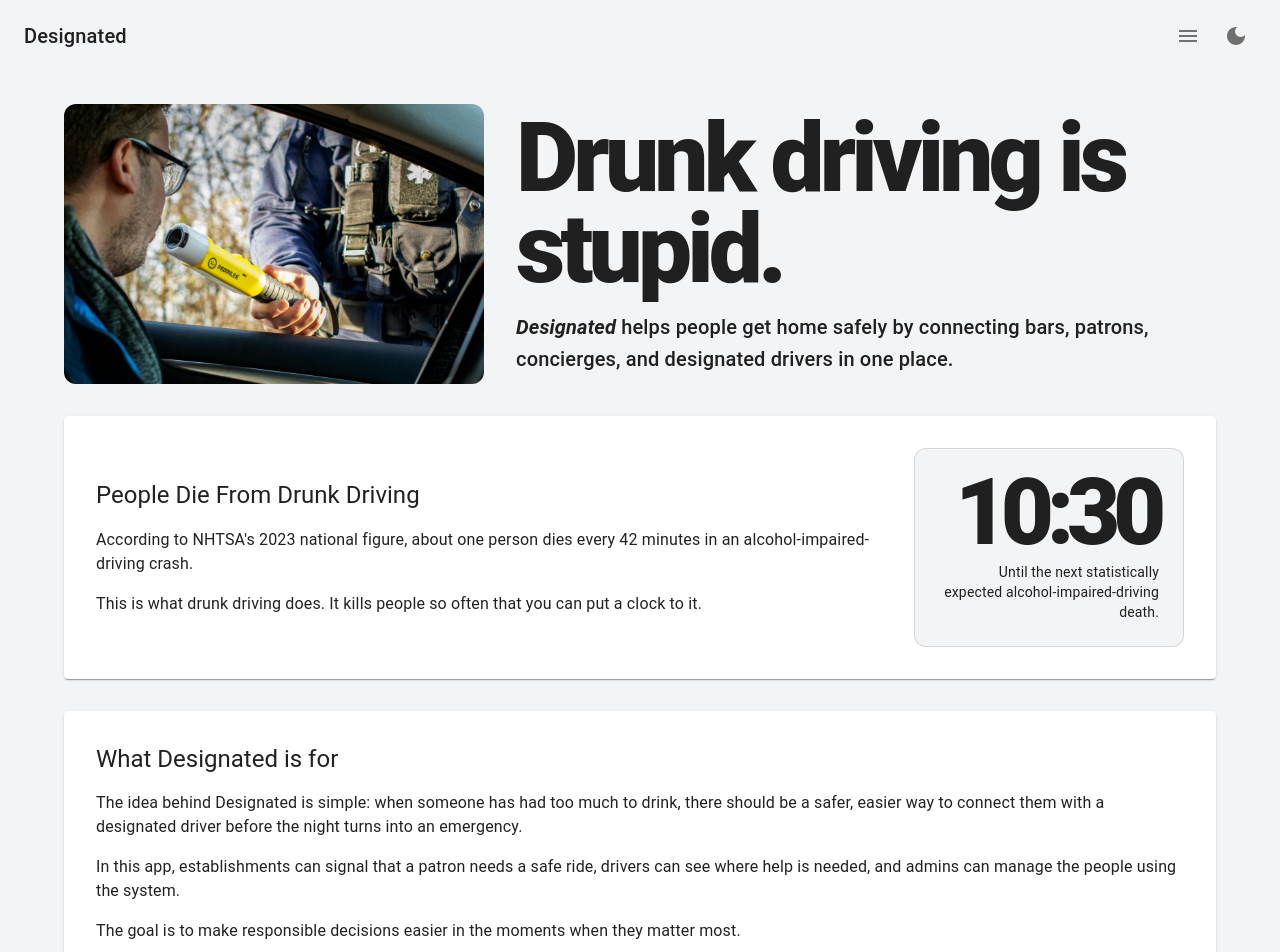
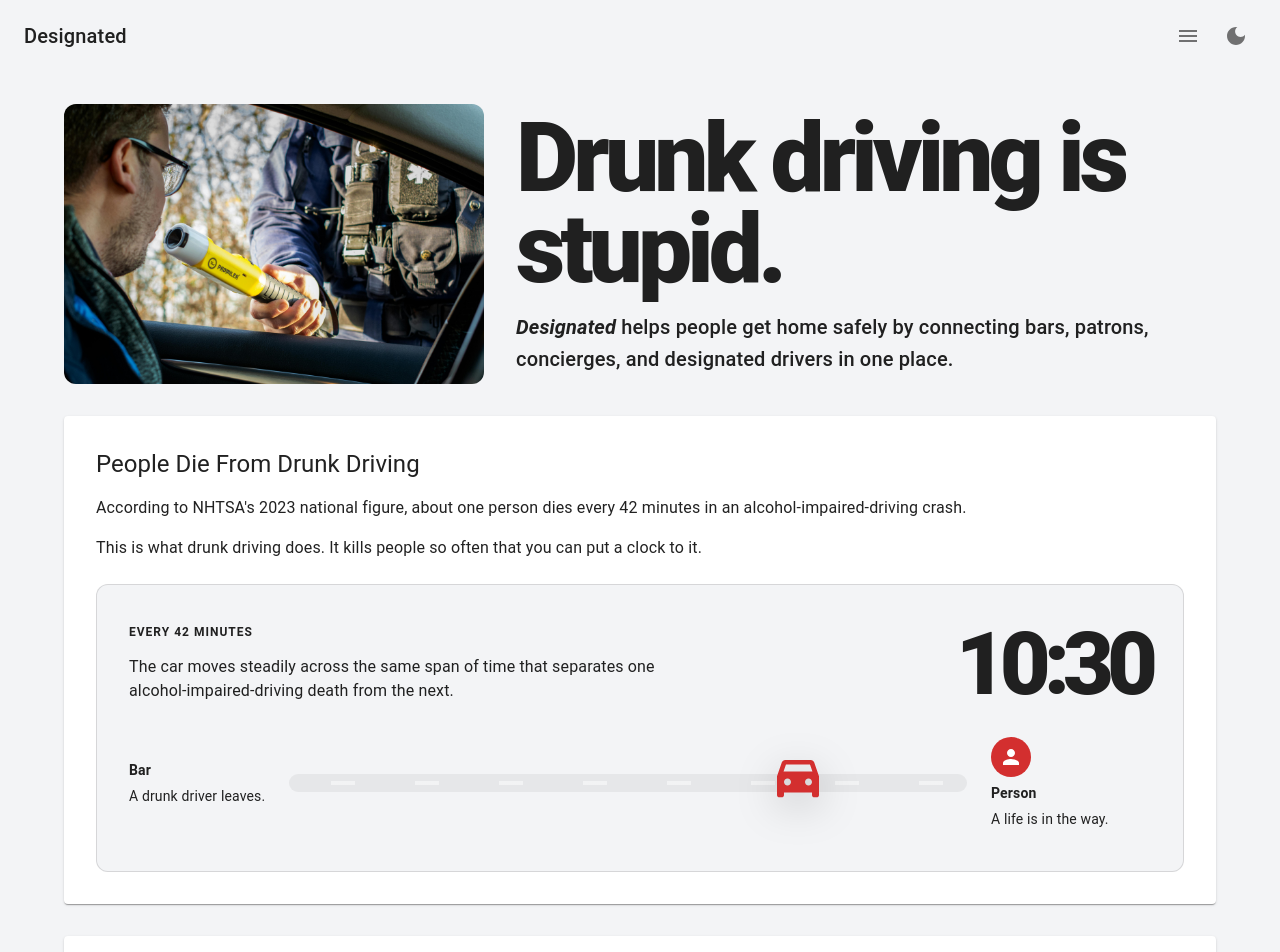
Before and after one commit to matthewlovestocode/designated, a Next.js app in the folder apps/web/: page / in a window 1280 px wide. Shown: the top 952 px of the page. Built offline with nearby package versions, Linux system fonts and the light colour scheme; what @mui/material-nextjs would draw is missing.

Commit message:
Add linear death clock section

```diff
--- /dev/null
+++ b/apps/web/app/components/linear-death-clock.tsx
@@ -0,0 +1,211 @@
+"use client";
+
+import { useEffect, useState } from "react";
+import DirectionsCarFilledIcon from "@mui/icons-material/DirectionsCarFilled";
+import PersonIcon from "@mui/icons-material/Person";
+import Box from "@mui/material/Box";
+import Paper from "@mui/material/Paper";
+import Stack from "@mui/material/Stack";
+import Typography from "@mui/material/Typography";
+
+const DEATH_INTERVAL_MS = 42 * 60 * 1000;
+const CLOCK_EPOCH_MS = Date.UTC(2025, 0, 1, 0, 0, 0);
+
+function getRemainingMs(now = Date.now()) {
+  const elapsed = (now - CLOCK_EPOCH_MS) % DEATH_INTERVAL_MS;
+  const normalizedElapsed = elapsed < 0 ? elapsed + DEATH_INTERVAL_MS : elapsed;
+
+  return DEATH_INTERVAL_MS - normalizedElapsed;
+}
+
+function formatRemaining(ms: number) {
+  const totalSeconds = Math.max(0, Math.floor(ms / 1000));
+  const minutes = Math.floor(totalSeconds / 60);
+  const seconds = totalSeconds % 60;
+
+  return `${String(minutes).padStart(2, "0")}:${String(seconds).padStart(2, "0")}`;
+}
+
+export default function LinearDeathClock() {
+  const [remainingMs, setRemainingMs] = useState(() => getRemainingMs());
+
+  useEffect(() => {
+    const timer = window.setInterval(() => {
+      setRemainingMs(getRemainingMs());
+    }, 1000);
+
+    return () => {
+      window.clearInterval(timer);
+    };
+  }, []);
+
+  const progress = (DEATH_INTERVAL_MS - remainingMs) / DEATH_INTERVAL_MS;
+  const clampedProgress = Math.min(Math.max(progress, 0), 1);
+
+  return (
+    <Paper
+      sx={{
+        bgcolor: "background.default",
+        border: "1px solid",
+        borderColor: "divider",
+        borderRadius: 3,
+        p: {
+          xs: 2.5,
+          sm: 3,
+          md: 4
+        }
+      }}
+      variant="outlined"
+    >
+      <Stack spacing={3} sx={{ width: "100%" }}>
+        <Stack
+          direction={{ xs: "column", md: "row" }}
+          spacing={2}
+          sx={{
+            alignItems: {
+              xs: "flex-start",
+              md: "flex-end"
+            },
+            justifyContent: "space-between"
+          }}
+        >
+          <Stack spacing={0.75} sx={{ maxWidth: 560 }}>
+            <Typography sx={{ fontWeight: 700 }} variant="overline">
+              Every 42 minutes
+            </Typography>
+            <Typography color="text.secondary" variant="body1">
+              The car moves steadily across the same span of time that separates one
+              alcohol-impaired-driving death from the next.
+            </Typography>
+          </Stack>
+          <Typography
+            sx={{
+              fontSize: {
+                xs: "3.25rem",
+                sm: "4.5rem",
+                md: "5.5rem"
+              },
+              fontVariantNumeric: "tabular-nums",
+              fontWeight: 800,
+              letterSpacing: "-0.08em",
+              lineHeight: 0.9,
+              textAlign: {
+                xs: "left",
+                md: "right"
+              },
+              whiteSpace: "nowrap"
+            }}
+          >
+            {formatRemaining(remainingMs)}
+          </Typography>
+        </Stack>
+
+        <Box
+          sx={{
+            alignItems: "center",
+            display: "grid",
+            gap: {
+              xs: 2,
+              md: 3
+            },
+            gridTemplateColumns: {
+              xs: "1fr",
+              md: "auto minmax(0, 1fr) auto"
+            }
+          }}
+        >
+          <Stack spacing={0.75} sx={{ minWidth: { md: 120 } }}>
+            <Typography sx={{ fontWeight: 700 }} variant="body2">
+              Bar
+            </Typography>
+            <Typography color="text.secondary" variant="body2">
+              A drunk driver leaves.
+            </Typography>
+          </Stack>
+
+          <Box
+            sx={{
+              minHeight: 112,
+              position: "relative"
+            }}
+          >
+            <Box
+              sx={{
+                backgroundColor: "divider",
+                borderRadius: 999,
+                height: 18,
+                left: 0,
+                opacity: 0.45,
+                position: "absolute",
+                right: 0,
+                top: "50%",
+                transform: "translateY(-50%)"
+              }}
+            />
+            <Box
+              sx={{
+                backgroundImage:
+                  "repeating-linear-gradient(90deg, transparent 0 18px, rgba(255,255,255,0.7) 18px 42px, transparent 42px 84px)",
+                height: 4,
+                left: 24,
+                opacity: 0.7,
+                position: "absolute",
+                right: 24,
+                top: "50%",
+                transform: "translateY(-50%)",
+                zIndex: 1
+              }}
+            />
+            <Box
+              sx={{
+                alignItems: "center",
+                display: "inline-flex",
+                left: `clamp(22px, ${clampedProgress * 100}%, calc(100% - 22px))`,
+                position: "absolute",
+                top: "50%",
+                transform: "translate(-50%, -62%)",
+                zIndex: 2
+              }}
+            >
+              <DirectionsCarFilledIcon
+                sx={{
+                  color: "error.main",
+                  filter: "drop-shadow(0 10px 20px rgba(0, 0, 0, 0.2))",
+                  fontSize: {
+                    xs: 42,
+                    sm: 50,
+                    md: 56
+                  }
+                }}
+              />
+            </Box>
+          </Box>
+
+          <Stack spacing={0.75} sx={{ minWidth: { md: 160 } }}>
+            <Box
+              sx={{
+                alignItems: "center",
+                bgcolor: "error.main",
+                borderRadius: 999,
+                color: "error.contrastText",
+                display: "inline-flex",
+                justifyContent: "center",
+                mb: 0.5,
+                p: 1,
+                width: "fit-content"
+              }}
+            >
+              <PersonIcon />
+            </Box>
+            <Typography sx={{ fontWeight: 700 }} variant="body2">
+              Person
+            </Typography>
+            <Typography color="text.secondary" variant="body2">
+              A life is in the way.
+            </Typography>
+          </Stack>
+        </Box>
+      </Stack>
+    </Paper>
+  );
+}
--- a/apps/web/app/page.tsx
+++ b/apps/web/app/page.tsx
@@ -5,7 +5,7 @@
 import Paper from "@mui/material/Paper";
 import Stack from "@mui/material/Stack";
 import Typography from "@mui/material/Typography";
-import DeathClock from "./components/death-clock";
+import LinearDeathClock from "./components/linear-death-clock";
 
 export default function Home() {
   return (
@@ -71,20 +71,7 @@
           </Stack>
         </Box>
         <Paper sx={{ p: 4 }}>
-          <Box
-            sx={{
-              alignItems: {
-                xs: "flex-start",
-                md: "center"
-              },
-              display: "grid",
-              gap: 4,
-              gridTemplateColumns: {
-                xs: "1fr",
-                md: "minmax(0, 1fr) auto"
-              }
-            }}
-          >
+          <Stack spacing={3}>
             <Stack spacing={2}>
               <Typography variant="h5">People Die From Drunk Driving</Typography>
               <Typography color="text.secondary">
@@ -96,32 +83,8 @@
                 you can put a clock to it.
               </Typography>
             </Stack>
-            <Box
-              sx={{
-                bgcolor: "background.default",
-                border: "1px solid",
-                borderColor: "divider",
-                borderRadius: 3,
-                justifySelf: {
-                  md: "end"
-                },
-                px: {
-                  xs: 2.5,
-                  sm: 3
-                },
-                py: {
-                  xs: 2.5,
-                  sm: 3
-                },
-                width: {
-                  xs: "100%",
-                  md: "auto"
-                }
-              }}
-            >
-              <DeathClock />
-            </Box>
-          </Box>
+            <LinearDeathClock />
+          </Stack>
         </Paper>
         <Paper sx={{ p: 4 }}>
           <Stack spacing={4}>
```
